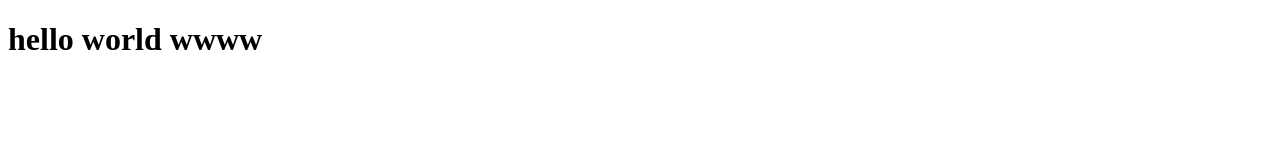
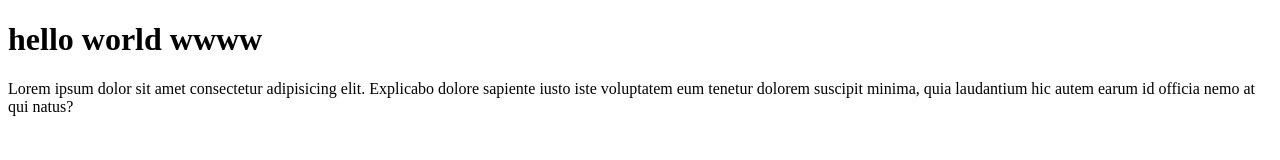
Before and after one commit to bala181193/e1t1-git-demo, a plain HTML site: page index.html in a window 1280 px wide. Drawn offline with Linux system fonts and the light colour scheme.

Commit message:
p tag added

```diff
--- a/index.html
+++ b/index.html
@@ -7,5 +7,6 @@
 </head>
 <body>
     <h1>hello world wwww</h1>
+    <p>Lorem ipsum dolor sit amet consectetur adipisicing elit. Explicabo dolore sapiente iusto iste voluptatem eum tenetur dolorem suscipit minima, quia laudantium hic autem earum id officia nemo at qui natus?</p>
 </body>
 </html>
```
